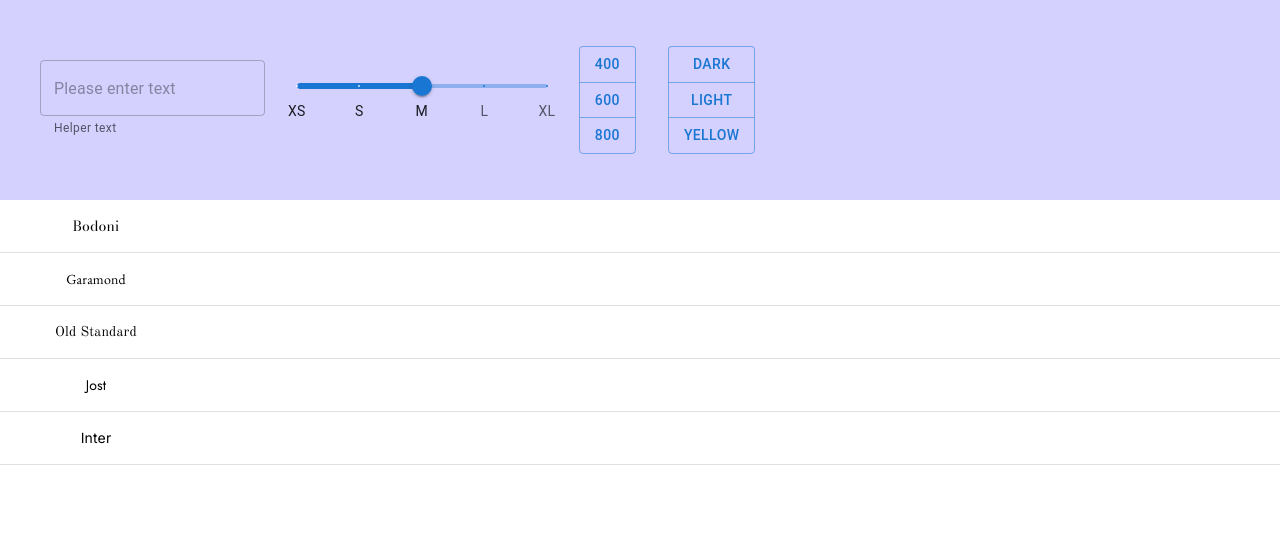
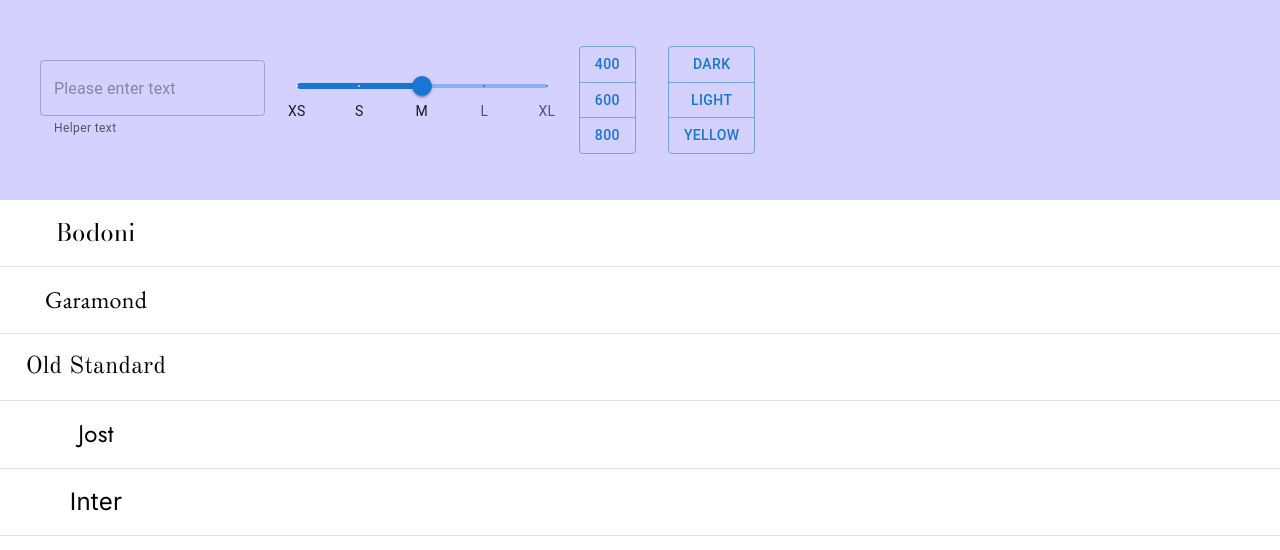
Before and after one commit to arthurfincham/font-app, a React (Create React App) app: page / in a window 1280 px wide. Shown: the top 550 px of the page. Built offline with nearby package versions, Linux system fonts and the light colour scheme.

Commit message:
fix state updates

```diff
--- a/src/components/Navbar.js
+++ b/src/components/Navbar.js
@@ -17,7 +17,7 @@ export default function Navbar({ setTheme, setFontSize, updatePreviewText, setFo
           <MenuItem>
             <ButtonGroup orientation="vertical" aria-label="vertical contained button group" variant="outlined">
               <Button onClick={() => setFontWeight('400')}>400</Button>
-              <Button onClick={() => setFontWeight('600')}>600</Button>
+              <Button onClick={() => setFontWeight(600)}>600</Button>
               <Button onClick={() => setFontWeight('800')}>800</Button>
             </ButtonGroup>
           </MenuItem>
--- a/src/components/PreviewRow.js
+++ b/src/components/PreviewRow.js
@@ -1,9 +1,11 @@
 import TableCell from '@mui/material/TableCell';
 import TableRow from '@mui/material/TableRow';
 
-export default function PreviewRow({ font, fontName, previewText }) {
+export default function PreviewRow({ font, fontName, previewText, fontWeight, fontSize }) {
   const styling = {
     fontFamily: font,
+    fontSize: `${fontSize}em`,
+    fontWeight: fontWeight,
   };
   return (
     <TableRow>
--- a/src/components/PreviewTable.js
+++ b/src/components/PreviewTable.js
@@ -3,20 +3,14 @@ import Table from '@mui/material/Table';
 import TableContainer from '@mui/material/TableContainer';
 
 export default function PreviewTable({ fontSize, previewText, fontWeight }) {
-  const styling = {
-    fontSize: `${fontSize}em`,
-    fontWeight: fontWeight,
-    minWidth: 650,
-  };
-
   return (
     <TableContainer>
-      <Table style={styling} aria-label="simple table">
-        <PreviewRow font={'Bodoni Moda'} fontName={'Bodoni'} previewText={previewText} />
-        <PreviewRow font={'EB Garamond'} fontName={'Garamond'} previewText={previewText} />
-        <PreviewRow font={'Old Standard TT'} fontName={'Old Standard'} previewText={previewText} />
-        <PreviewRow font={'Jost'} fontName={'Jost'} previewText={previewText} />
-        <PreviewRow font={'Inter'} fontName={'Inter'} previewText={previewText} />
+      <Table aria-label="simple table">
+        <PreviewRow fontWeight={fontWeight} fontSize={fontSize} font={'Bodoni Moda'} fontName={'Bodoni'} previewText={previewText} />
+        <PreviewRow fontWeight={fontWeight} fontSize={fontSize} font={'EB Garamond'} fontName={'Garamond'} previewText={previewText} />
+        <PreviewRow fontWeight={fontWeight} fontSize={fontSize} font={'Old Standard TT'} fontName={'Old Standard'} previewText={previewText} />
+        <PreviewRow fontWeight={fontWeight} fontSize={fontSize} font={'Jost'} fontName={'Jost'} previewText={previewText} />
+        <PreviewRow fontWeight={fontWeight} fontSize={fontSize} font={'Inter'} fontName={'Inter'} previewText={previewText} />
       </Table>
     </TableContainer>
   );
```
